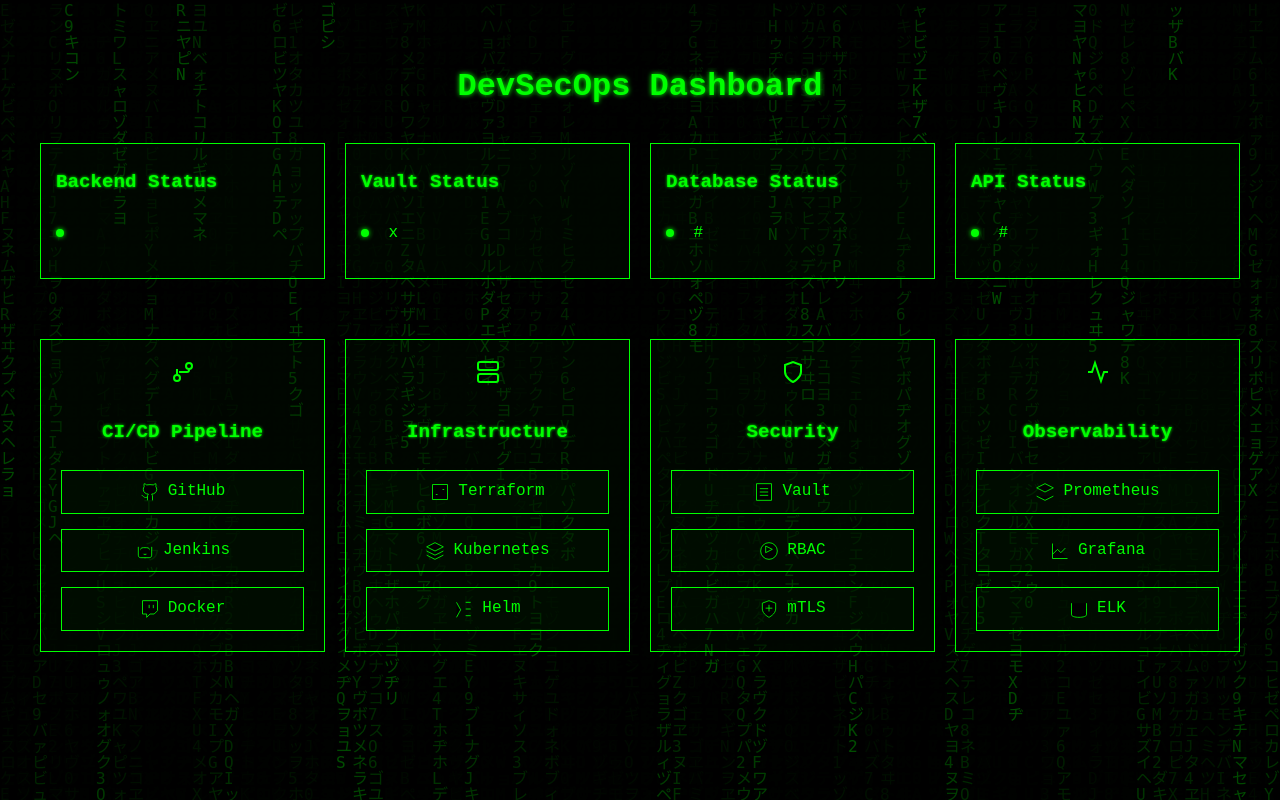
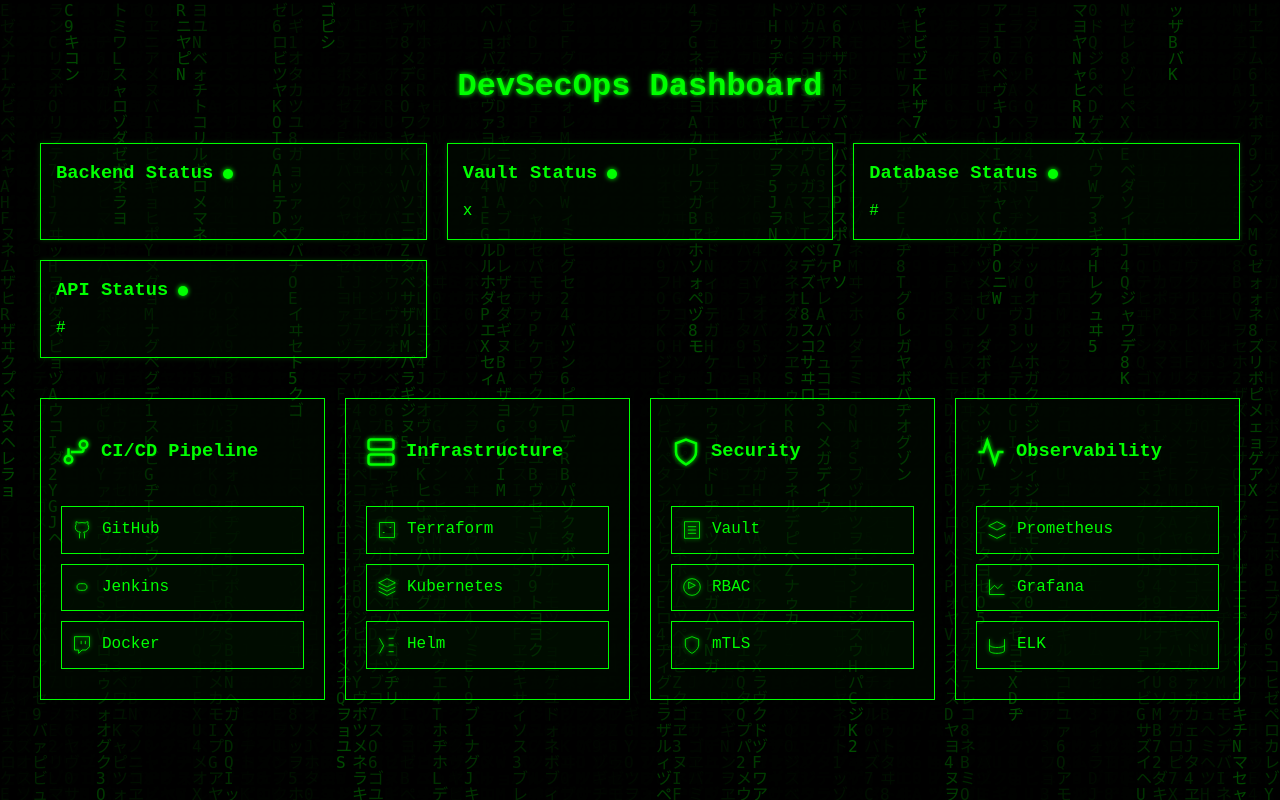
Before and after one commit to Nebton/K8S_Roadmap, a Flask app: template frontend/templates/index.html in a window 1280 px wide. Run offline with Flask 3, Linux system fonts and the light colour scheme; the template is opened without the code that fills it: most values are stand-ins (such as "Sample title", 1, 10 or a date in 2020).

Commit message:
Update frontend page

```diff
--- a/frontend/templates/index.html
+++ b/frontend/templates/index.html
@@ -40,37 +40,51 @@
         }
 
         .status-grid {
-            display: flex;
-            justify-content: space-between;
+            display: grid;
+            grid-template-columns: repeat(auto-fit, minmax(300px, 1fr));
             gap: 20px;
             margin-bottom: 40px;
-            flex-wrap: wrap;
         }
 
         .status-card {
-            flex: 1;
-            min-width: 200px;
-            padding: 15px;
             border: 1px solid #00ff00;
             background-color: rgba(0, 20, 0, 0.3);
             transition: all 0.3s ease;
+            padding: 15px;
+            box-shadow: 0 0 5px rgba(0, 255, 0, 0.2);
         }
 
         .status-card:hover {
-            box-shadow: 0 0 10px #00ff00;
+            box-shadow: 0 0 15px #00ff00;
+        }
+
+        .status-header {
+            display: flex;
+            align-items: center;
+            gap: 10px;
+            margin-bottom: 10px;
+        }
+
+        .status-header h3 {
+            margin: 0;
+        }
+
+        .status-value {
+            margin: 0;
+            word-break: break-all;
+            font-family: 'Courier New', monospace;
         }
 
         .status-indicator {
-            display: inline-block;
-            width: 8px;
-            height: 8px;
+            width: 10px;
+            height: 10px;
             border-radius: 50%;
-            margin-right: 10px;
+            flex-shrink: 0;
+            box-shadow: 0 0 5px #00ff00;
         }
 
         .status-active {
             background-color: #00ff00;
-            box-shadow: 0 0 5px #00ff00;
         }
 
         .status-inactive {
@@ -78,90 +92,66 @@
             box-shadow: 0 0 5px #ff0000;
         }
 
+        /* Rest of your existing styles remain the same */
         .roadmap {
-            display: flex;
-            justify-content: space-between;
+            display: grid;
+            grid-template-columns: repeat(auto-fit, minmax(250px, 1fr));
             gap: 20px;
-            padding: 20px 0;
-            flex-wrap: nowrap;
+            margin-top: 40px;
         }
 
         .roadmap-item {
-            flex: 1;
-            text-align: center;
-            padding: 20px;
             border: 1px solid #00ff00;
             background-color: rgba(0, 20, 0, 0.3);
+            padding: 20px;
             transition: all 0.3s ease;
-            min-height: 250px;
-            display: flex;
-            flex-direction: column;
-            justify-content: space-between;
         }
 
         .roadmap-item:hover {
-            transform: translateY(-2px);
             box-shadow: 0 0 15px #00ff00;
         }
 
-        .category-icon {
-            font-size: 24px;
-            margin-bottom: 15px;
-            color: #00ff00;
+        .roadmap-header {
+            display: flex;
+            align-items: center;
+            gap: 10px;
+            margin-bottom: 20px;
         }
 
-        .roadmap-steps {
-            display: flex;
-            flex-direction: column;
-            gap: 15px;
-            margin-top: 15px;
+        .category-icon {
+            width: 30px;
+            height: 30px;
+            stroke: #00ff00;
+            stroke-width: 2;
+            filter: drop-shadow(0 0 2px #00ff00);
         }
 
         .step {
             display: flex;
             align-items: center;
-            justify-content: center;
-            gap: 8px;
-            padding: 8px;
+            gap: 10px;
+            padding: 10px;
+            margin-bottom: 10px;
             border: 1px solid #00ff00;
             background-color: rgba(0, 20, 0, 0.4);
             transition: all 0.3s ease;
         }
 
         .step:hover {
-            background-color: rgba(0, 40, 0, 0.5);
+            background-color: rgba(0, 40, 0, 0.6);
+            box-shadow: 0 0 10px #00ff00;
         }
 
         .step-icon {
             width: 20px;
             height: 20px;
             stroke: #00ff00;
-        }
-
-        h3 {
-            font-size: 1.2em;
-            margin: 0;
-            padding: 8px 0;
-            text-shadow: 0 0 3px #00ff00;
-        }
-
-        .arrow {
-            color: #00ff00;
-            font-size: 1.2em;
-        }
-
-        @media (max-width: 1200px) {
-            .roadmap {
-                flex-wrap: wrap;
-            }
-            .roadmap-item {
-                min-width: calc(50% - 20px);
-            }
+            filter: drop-shadow(0 0 2px #00ff00);
         }
 
         @media (max-width: 768px) {
-            .status-card, .roadmap-item {
-                min-width: 100%;
+            .status-grid, .roadmap {
+                grid-template-columns: 1fr;
             }
         }
     </style>
@@ -173,124 +163,90 @@
 
         <div class="status-grid">
             <div class="status-card">
-                <h3>Backend Status</h3>
-                <p><span class="status-indicator {{ 'status-active' if message != 'Not available' else 'status-inactive' }}"></span>
-                {{ message }}</p>
+                <div class="status-header">
+                    <h3>Backend Status</h3>
+                    <span class="status-indicator {{ 'status-active' if message != 'Not available' else 'status-inactive' }}"></span>
+                </div>
+                <p class="status-value">{{ message }}</p>
             </div>
             <div class="status-card">
-                <h3>Vault Status</h3>
-                <p><span class="status-indicator {{ 'status-active' if secret != 'Not available' else 'status-inactive' }}"></span>
-                {{ secret }}</p>
+                <div class="status-header">
+                    <h3>Vault Status</h3>
+                    <span class="status-indicator {{ 'status-active' if secret != 'Not available' else 'status-inactive' }}"></span>
+                </div>
+                <p class="status-value">{{ secret }}</p>
             </div>
             <div class="status-card">
-                <h3>Database Status</h3>
-                <p><span class="status-indicator {{ 'status-active' if database_url != 'Not available' else 'status-inactive' }}"></span>
-                {{ database_url }}</p>
+                <div class="status-header">
+                    <h3>Database Status</h3>
+                    <span class="status-indicator {{ 'status-active' if database_url != 'Not available' else 'status-inactive' }}"></span>
+                </div>
+                <p class="status-value">{{ database_url }}</p>
             </div>
             <div class="status-card">
-                <h3>API Status</h3>
-                <p><span class="status-indicator {{ 'status-active' if api_url != 'Not available' else 'status-inactive' }}"></span>
-                {{ api_url }}</p>
+                <div class="status-header">
+                    <h3>API Status</h3>
+                    <span class="status-indicator {{ 'status-active' if api_url != 'Not available' else 'status-inactive' }}"></span>
+                </div>
+                <p class="status-value">{{ api_url }}</p>
             </div>
         </div>
 
+        <!-- Rest of the roadmap HTML remains exactly the same -->
         <div class="roadmap">
+            <!-- Existing roadmap items remain unchanged -->
             <div class="roadmap-item">
-                <div>
-                    <svg class="category-icon" width="24" height="24" viewBox="0 0 24 24" fill="none" stroke="currentColor" stroke-width="2">
-                        <circle cx="18" cy="6" r="3"></circle>
-                        <circle cx="6" cy="18" r="3"></circle>
-                        <path d="M18 9v1a2 2 0 0 1-2 2H8"></path>
-                        <line x1="6" y1="15" x2="6" y2="9"></line>
+                <div class="roadmap-header">
+                    <svg class="category-icon" viewBox="0 0 24 24" fill="none" stroke="currentColor">
+                        <circle cx="18" cy="6" r="3"/>
+                        <circle cx="6" cy="18" r="3"/>
+                        <path d="M18 9v1a2 2 0 0 1-2 2H8"/>
+                        <line x1="6" y1="15" x2="6" y2="9"/>
                     </svg>
                     <h3>CI/CD Pipeline</h3>
                 </div>
-                <div class="roadmap-steps">
-                    <div class="step">
-                        <svg class="step-icon" viewBox="0 0 24 24"><path d="M15 22v-4a4.8 4.8 0 0 0-1-3.5c3 0 6-2 6-5.5.08-1.25-.27-2.48-1-3.5.28-1.15.28-2.35 0-3.5 0 0-1 0-3 1.5-2.64-.5-5.36-.5-8 0C6 2 5 2 5 2c-.3 1.15-.3 2.35 0 3.5A5.403 5.403 0 0 0 4 9c0 3.5 3 5.5 6 5.5-.39.49-.68 1.05-.85 1.65-.17.6-.22 1.23-.15 1.85v4"/><path d="M9 18c-4.51 2-5-2-7-2"/></svg>
-                        GitHub
-                    </div>
-                    <div class="step">
-                        <svg class="step-icon" viewBox="0 0 24 24"><path d="M6 12c0-2.5 1.5-4 4-4h4c2.5 0 4 1.5 4 4s-1.5 4-4 4h-4c-2.5 0-4-1.5-4-4z"/><path d="M20 7v10c0 2-1 3-3 3h-6"/><path d="M4 7v10c0 2 1 3 3 3h6"/></svg>
-                        Jenkins
-                    </div>
-                    <div class="step">
-                        <svg class="step-icon" viewBox="0 0 24 24"><path d="M21 2H3v16h5v4l4-4h5l4-4V2zm-10 9V7m5 4V7"/></svg>
-                        Docker
-                    </div>
-                </div>
+                <div class="step"><svg class="step-icon" viewBox="0 0 24 24" fill="none" stroke="currentColor"><path d="M15 22v-4a4.8 4.8 0 0 0-1-3.5c3 0 6-2 6-5.5.08-1.25-.27-2.48-1-3.5.28-1.15.28-2.35 0-3.5 0 0-1 0-3 1.5-2.64-.5-5.36-.5-8 0C6 2 5 2 5 2c-.3 1.15-.3 2.35 0 3.5A5.403 5.403 0 0 0 4 9c0 3.5 3 5.5 6 5.5-.39.49-.68 1.05-.85 1.65-.17.6-.22 1.23-.15 1.85v4"/></svg>GitHub</div>
+                <div class="step"><svg class="step-icon" viewBox="0 0 24 24" fill="none" stroke="currentColor"><path d="M6 12c0-2.5 1.5-4 4-4h4c2.5 0 4 1.5 4 4s-1.5 4-4 4h-4c-2.5 0-4-1.5-4-4z"/></svg>Jenkins</div>
+                <div class="step"><svg class="step-icon" viewBox="0 0 24 24" fill="none" stroke="currentColor"><path d="M21 2H3v16h5v4l4-4h5l4-4V2zm-10 9V7m5 4V7"/></svg>Docker</div>
             </div>
 
             <div class="roadmap-item">
-                <div>
-                    <svg class="category-icon" width="24" height="24" viewBox="0 0 24 24" fill="none" stroke="currentColor" stroke-width="2">
-                        <rect x="2" y="2" width="20" height="8" rx="2" ry="2"></rect>
-                        <rect x="2" y="14" width="20" height="8" rx="2" ry="2"></rect>
-                        <line x1="6" y1="6" x2="6.01" y2="6"></line>
-                        <line x1="6" y1="18" x2="6.01" y2="18"></line>
+                <div class="roadmap-header">
+                    <svg class="category-icon" viewBox="0 0 24 24" fill="none" stroke="currentColor">
+                        <rect x="2" y="2" width="20" height="8" rx="2" ry="2"/>
+                        <rect x="2" y="14" width="20" height="8" rx="2" ry="2"/>
+                        <line x1="6" y1="6" x2="6.01" y2="6"/>
+                        <line x1="6" y1="18" x2="6.01" y2="18"/>
                     </svg>
                     <h3>Infrastructure</h3>
                 </div>
-                <div class="roadmap-steps">
-                    <div class="step">
-                        <svg class="step-icon" viewBox="0 0 24 24"><path d="M21 3H3v18h18V3zM9 15H7m8-6h2"/></svg>
-                        Terraform
-                    </div>
-                    <div class="step">
-                        <svg class="step-icon" viewBox="0 0 24 24"><path d="M12 2L2 7l10 5 10-5-10-5zM2 17l10 5 10-5M2 12l10 5 10-5"/></svg>
-                        Kubernetes
-                    </div>
-                    <div class="step">
-                        <svg class="step-icon" viewBox="0 0 24 24"><path d="M14 4h6m-6 8h6m-6 8h6M3 4l5 9-5 9"/></svg>
-                        Helm
-                    </div>
-                </div>
+                <div class="step"><svg class="step-icon" viewBox="0 0 24 24" fill="none" stroke="currentColor"><path d="M21 3H3v18h18V3zM9 15H7m8-6h2"/></svg>Terraform</div>
+                <div class="step"><svg class="step-icon" viewBox="0 0 24 24" fill="none" stroke="currentColor"><path d="M12 2L2 7l10 5 10-5-10-5zM2 17l10 5 10-5M2 12l10 5 10-5"/></svg>Kubernetes</div>
+                <div class="step"><svg class="step-icon" viewBox="0 0 24 24" fill="none" stroke="currentColor"><path d="M14 4h6m-6 8h6m-6 8h6M3 4l5 9-5 9"/></svg>Helm</div>
             </div>
 
             <div class="roadmap-item">
-                <div>
-                    <svg class="category-icon" width="24" height="24" viewBox="0 0 24 24" fill="none" stroke="currentColor" stroke-width="2">
-                        <path d="M12 22s8-4 8-10V5l-8-3-8 3v7c0 6 8 10 8 10z"></path>
+                <div class="roadmap-header">
+                    <svg class="category-icon" viewBox="0 0 24 24" fill="none" stroke="currentColor">
+                        <path d="M12 22s8-4 8-10V5l-8-3-8 3v7c0 6 8 10 8 10z"/>
                     </svg>
                     <h3>Security</h3>
                 </div>
-                <div class="roadmap-steps">
-                    <div class="step">
-                        <svg class="step-icon" viewBox="0 0 24 24"><path d="M21 2H3v20h18V2zM7 12h10M7 8h10M7 16h10"/></svg>
-                        Vault
-                    </div>
-                    <div class="step">
-                        <svg class="step-icon" viewBox="0 0 24 24"><path d="M12 2a10 10 0 1 0 10 10A10 10 0 0 0 12 2zM8 14l8-4-8-4v8z"/></svg>
-                        RBAC
-                    </div>
-                    <div class="step">
-                        <svg class="step-icon" viewBox="0 0 24 24"><path d="M12 22s8-4 8-10V5l-8-3-8 3v7c0 6 8 10 8 10z"/><path d="M8 11h8"/><path d="M12 15V7"/></svg>
-                        mTLS
-                    </div>
-                </div>
+                <div class="step"><svg class="step-icon" viewBox="0 0 24 24" fill="none" stroke="currentColor"><path d="M21 2H3v20h18V2zM7 12h10M7 8h10M7 16h10"/></svg>Vault</div>
+                <div class="step"><svg class="step-icon" viewBox="0 0 24 24" fill="none" stroke="currentColor"><path d="M12 2a10 10 0 1 0 10 10A10 10 0 0 0 12 2zM8 14l8-4-8-4v8z"/></svg>RBAC</div>
+                <div class="step"><svg class="step-icon" viewBox="0 0 24 24" fill="none" stroke="currentColor"><path d="M12 22s8-4 8-10V5l-8-3-8 3v7c0 6 8 10 8 10z"/></svg>mTLS</div>
             </div>
 
             <div class="roadmap-item">
-                <div>
-                    <svg class="category-icon" width="24" height="24" viewBox="0 0 24 24" fill="none" stroke="currentColor" stroke-width="2">
-                        <polyline points="22 12 18 12 15 21 9 3 6 12 2 12"></polyline>
+                <div class="roadmap-header">
+                    <svg class="category-icon" viewBox="0 0 24 24" fill="none" stroke="currentColor">
+                        <polyline points="22 12 18 12 15 21 9 3 6 12 2 12"/>
                     </svg>
                     <h3>Observability</h3>
                 </div>
-                <div class="roadmap-steps">
-                    <div class="step">
-                        <svg class="step-icon" viewBox="0 0 24 24"><path d="M12 2L2 7l10 5 10-5-10-5zM2 17l10 5 10-5"/></svg>
-                        Prometheus
-                    </div>
-                    <div class="step">
-                        <svg class="step-icon" viewBox="0 0 24 24"><path d="M3 3v18h18"/><path d="M18.4 8.5 13 14l-4-4-6 6"/></svg>
-                        Grafana
-                    </div>
-                    <div class="step">
-                        <svg class="step-icon" viewBox="0 0 24 24"><path d="M21 12c0 1.66-4 3-9 3s-9-1.34-9-3"/><path d="M3 5v14c0 1.66 4 3 9 3s9-1.34 9-3V5"/></svg>
-                        ELK
-                    </div>
-                </div>
+                <div class="step"><svg class="step-icon" viewBox="0 0 24 24" fill="none" stroke="currentColor"><path d="M12 2L2 7l10 5 10-5-10-5zM2 17l10 5 10-5"/></svg>Prometheus</div>
+                <div class="step"><svg class="step-icon" viewBox="0 0 24 24" fill="none" stroke="currentColor"><path d="M3 3v18h18M18.4 8.5L13 14l-4-4-6 6"/></svg>Grafana</div>
+                <div class="step"><svg class="step-icon" viewBox="0 0 24 24" fill="none" stroke="currentColor"><path d="M21 12c0 1.66-4 3-9 3s-9-1.34-9-3M3 5v14c0 1.66 4 3 9 3s9-1.34 9-3V5"/></svg>ELK</div>
             </div>
         </div>
     </div>    <script>
```
